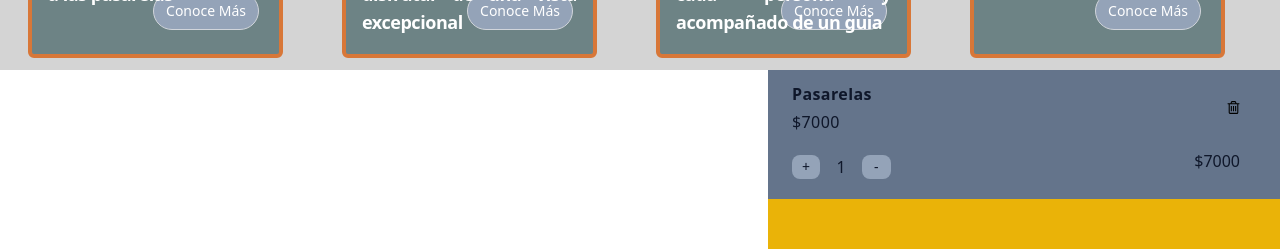
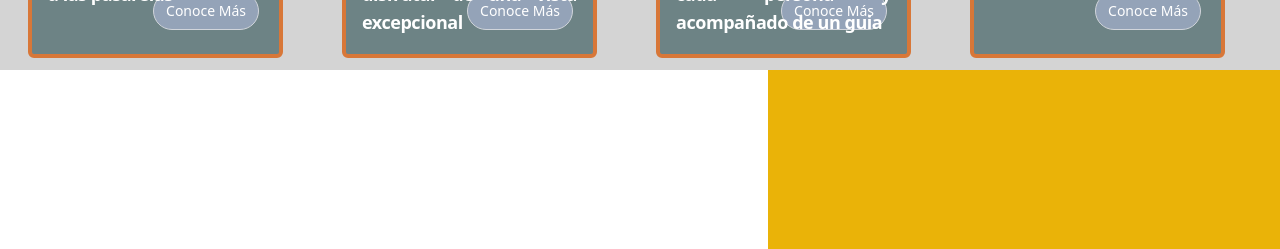
Before and after one commit to DulceNey/Proyecto-Andes, a React (Create React App) app: page / in a window 1280 px wide. Shown: the part 480-729 px from the top of the page. Built offline with nearby package versions, Linux system fonts and the light colour scheme; data requests are answered from the project's data file.

Commit message:
borro comentarios

```diff
--- a/src/assets/db.json
+++ b/src/assets/db.json
@@ -33,15 +33,5 @@
       "precio": 13000
     }
   ],
-  "cart": [
-    {
-      "imagen": "../multimedia/pasarelas.jpg",
-      "id": 1666716284857,
-      "nombre": "Pasarelas",
-      "texto": "Es una excursión ideal para visitar las pasarelas del Glaciar Perito Moreno desde El Calafate sin exigencias físicas y con amplio tiempo para recorrer los balcones con tranquilidad y al ritmo de cada persona,Nuestra excursión al glaciar inicia a las 7:00 a.m. desde su hotel en El Calafate, con diversas paradas en puntos panorámicos dentro del Parque Nacional y la visita a las pasarelas, punto panorámico culminante. El recorrido desde El Calafate hasta el glaciar es una sucesión de lagos, arroyos, bosques y montañas nevadas y se arribará al extremo oeste de la Península de Magallanes, desde donde se inicia la caminata por las pasarelas con una extensión total de 5.5 km. Las mismas están a distintos niveles y permiten contemplar el Perito Moreno desde diferentes perspectivas y balcones. Tendrán aproximadamente 5 horas para visitar las pasarelas y maravillarse con el Glaciar Perito Moreno desde su frente. Como servicio opcional, podrá incluir una navegación complementaria de una hora de duración frente a la pared norte del glaciar.",
-      "textoCorto": "Excursión clásica para visitar sin exigencias físicas el Glaciar Perito Moreno con amplio tiempo para recorrer sus balcones con tranquilidad al ritmo de cada persona y acompañado de un guia",
-      "precio": 7000,
-      "cantidad": 1
-    }
-  ]
+  "cart": []
 }
```
Also changed, not shown: src/componentes/cards/Cards.js (+2 -8 lines).
